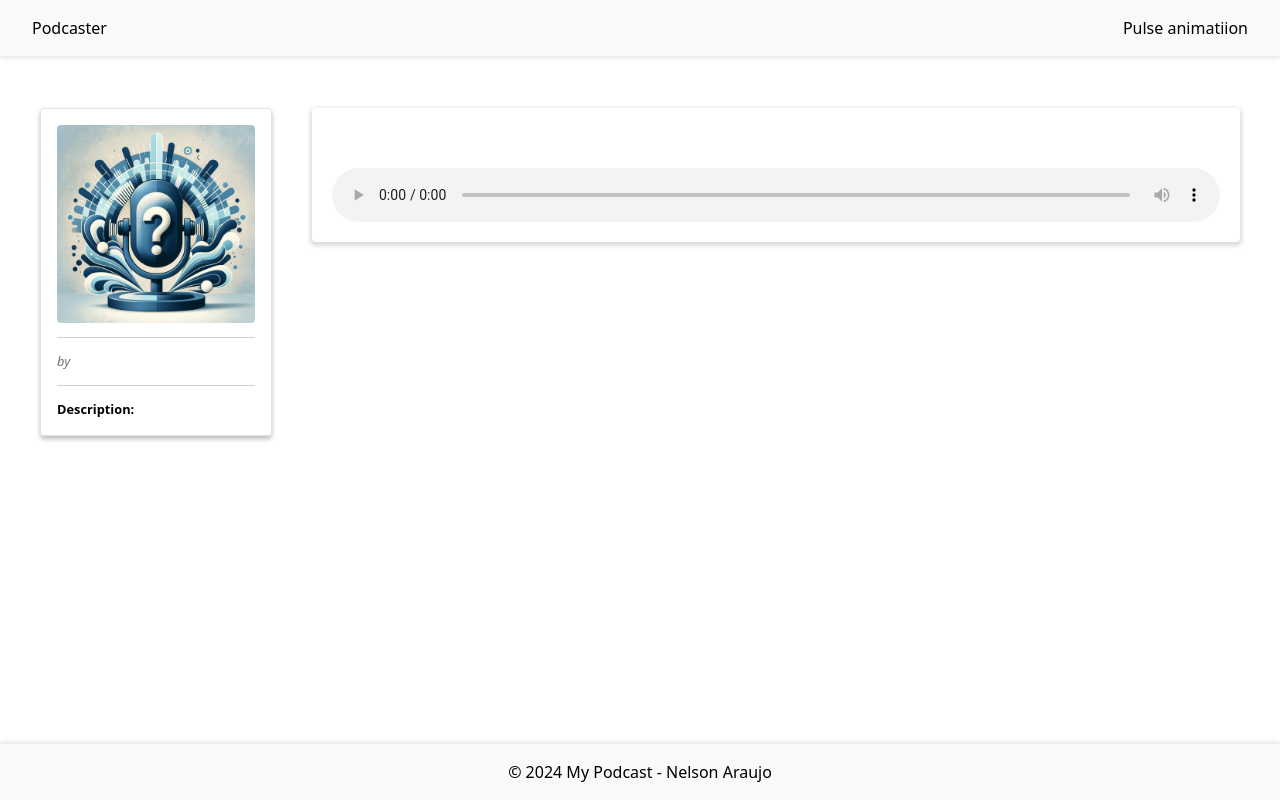
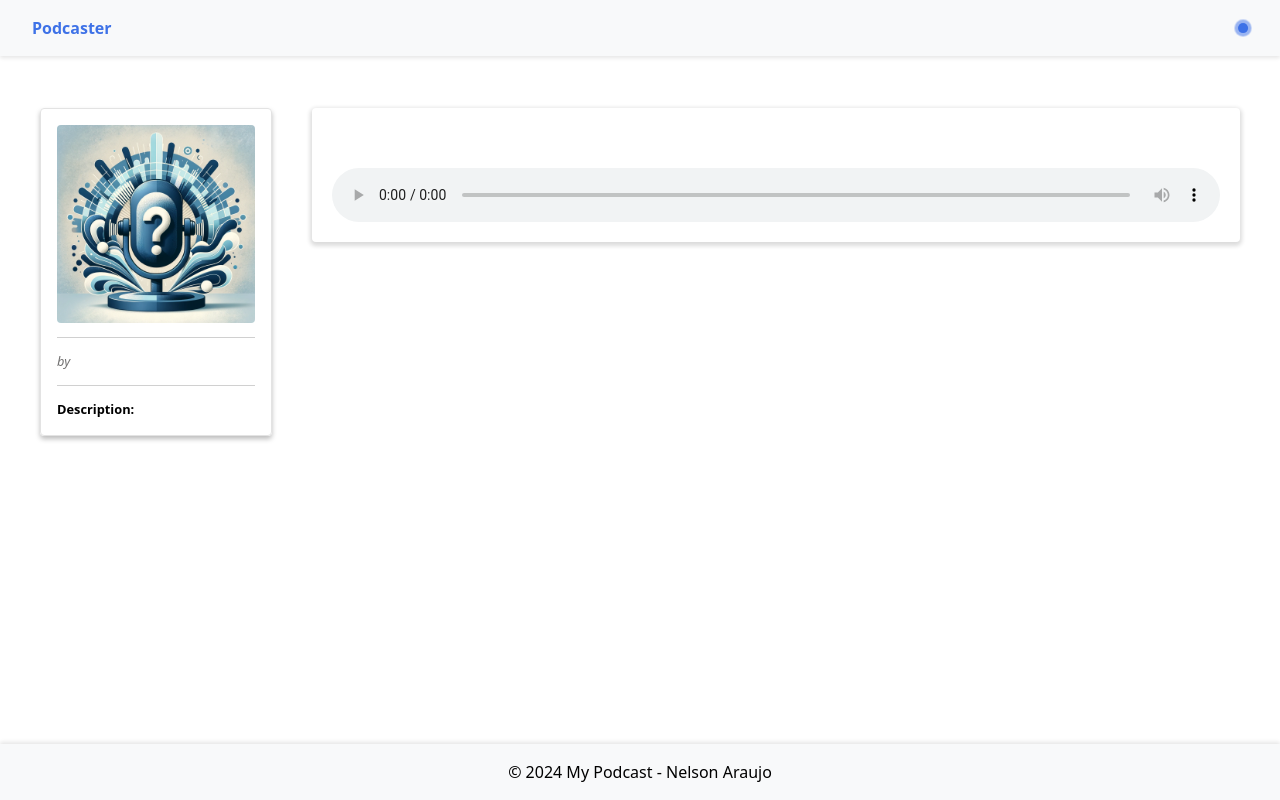
Before and after one commit to NelsonAraujo93/my-podcast, a Next.js app: page /podcast/1/episode/1 in a window 1280 px wide. Built offline with nearby package versions, Linux system fonts and the light colour scheme; no server answers.

Commit message:
Add CORS middleware for verceil

```diff
--- a/next.config.mjs
+++ b/next.config.mjs
@@ -1,5 +1,18 @@
 /** @type {import('next').NextConfig} */
 const nextConfig = {
+  async headers() {
+    return [
+      {
+        source: "/*",
+        headers: [
+          { key: "Access-Control-Allow-Credentials", value: "true" },
+          { key: "Access-Control-Allow-Origin", value: "*" },
+          { key: "Access-Control-Allow-Methods", value: "GET,OPTIONS,PATCH,DELETE,POST,PUT" },
+          { key: "Access-Control-Allow-Headers", value: "X-CSRF-Token, X-Requested-With, Accept, Accept-Version, Content-Length, Content-MD5, Content-Type, Date, X-Api-Version" },
+        ]
+      }
+    ]
+  },
   images: {
     remotePatterns: [
       {
--- a/src/app/layout.tsx
+++ b/src/app/layout.tsx
@@ -4,7 +4,7 @@ export default function Layout({ children }: { children: React.ReactNode }) {
   return (
     <html className={styles.html}>
       <head>
-        <title>My Site</title>
+        <title>My Podcast - By Nelson Araujo</title>
         <link rel="stylesheet" href="https://cdn.jsdelivr.net/npm/tailwindcss@2.2.19/dist/tailwind.min.css" />
       </head>
       <body className={styles.body}>
@@ -13,7 +13,9 @@ export default function Layout({ children }: { children: React.ReactNode }) {
             href="/"
             className={styles.link}
           >Podcaster</Link>
-          <div>Pulse animatiion</div>
+          <div
+            className={styles.pulse}
+          ></div>
         </nav>
         {children}
         <footer className={styles.footer}>
--- a/src/app/styles/home.module.css
+++ b/src/app/styles/home.module.css
@@ -49,3 +49,64 @@
   box-sizing: border-box;
   gap: 20px;
 }
+.navBar {
+  font-size: 1rem;
+  font-weight: 700;
+  color: #3e72e7;
+}
+
+.count {
+  font-size: 01rem;
+  font-weight: 700;
+  background-color: #3e72e7;
+  color: white;
+  padding: 8px;
+  border-radius: 6px;
+}
+
+@keyframes pulse {
+  0% {
+    transform: scale(1);
+  }
+  50% {
+    transform: scale(1.05);
+  }
+  100% {
+    transform: scale(1);
+  }
+}
+
+@keyframes pulseChild {
+  0% {
+    transform: scale(0.5);
+  }
+  50% {
+    transform: scale(1.05);
+  }
+  100% {
+    transform: scale(0.8);
+  }
+}
+
+.pulse {
+  animation: pulse 2s infinite;
+  width: 10px;
+  height: 10px;
+  background-color: #3e72e7;
+  border-radius: 50%;
+  display: flex;
+  justify-content: center;
+  align-items: center;
+  box-sizing: border-box;
+}
+
+.pulse::after {
+  content: "";
+  position: absolute;
+  display: block;
+  width: 16px;
+  height: 16px;
+  background-color: #3e71e781;
+  border-radius: 50%;
+  animation: pulseChild 1s infinite;
+}
```
Also changed, not shown: src/pages/middleware.ts (added, +16 -0 lines).
